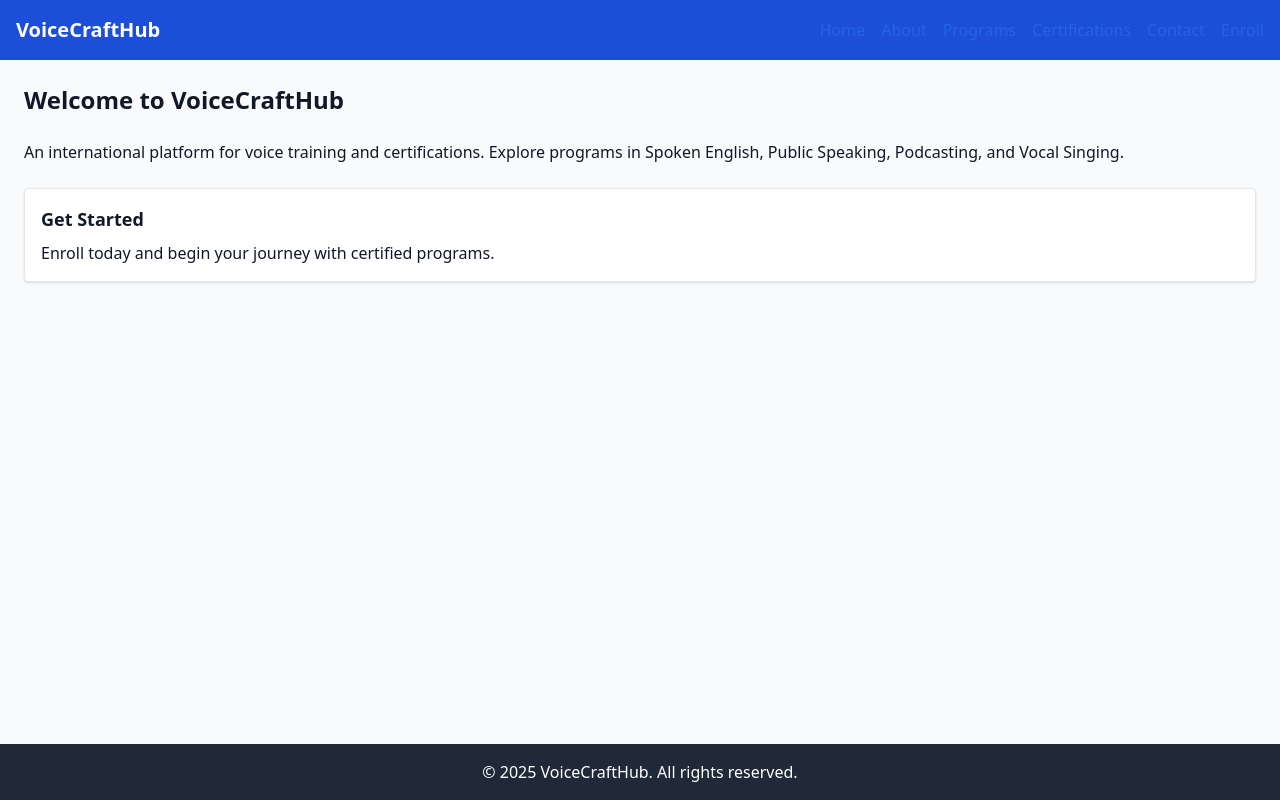
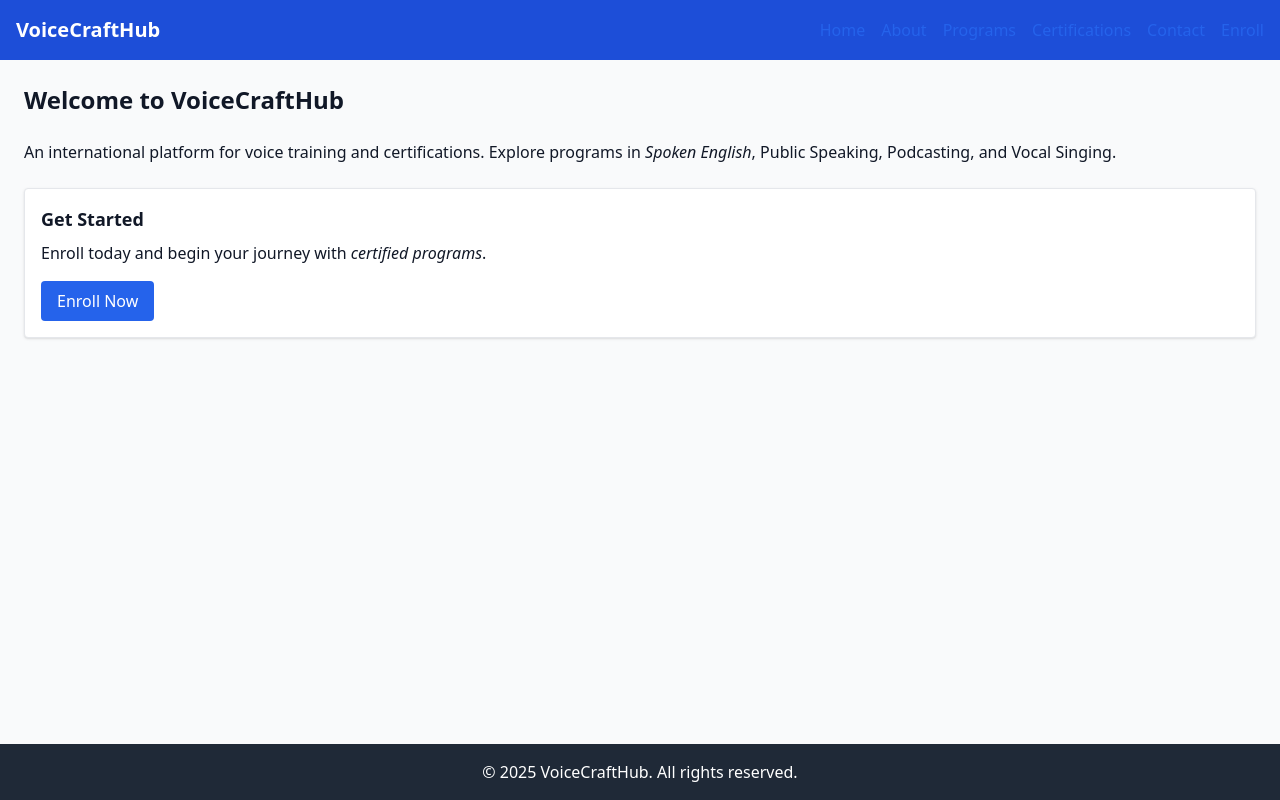
Before and after one commit to ryangel3/VoiceCraftHub, a React (Vite) app: page / in a window 1280 px wide. Built offline with nearby package versions, Linux system fonts and the light colour scheme.

Commit message:
Fix Card import path to UI folder

```diff
--- a/src/pages/Home.tsx
+++ b/src/pages/Home.tsx
@@ -1,19 +1,29 @@
-import React from 'react'
-import Card from '../components/ui/card'
+import { useNavigate } from 'react-router-dom';
+import Card from '../components/UI/card'; // Adjust path if needed
 
 function Home() {
+  const navigate = useNavigate();
+
   return (
     <div className="space-y-6">
-      <h2 className="text-2xl font-bold">Welcome to VoiceCraftHub</h2>
+      <h1 className="text-2xl font-bold">Welcome to VoiceCraftHub</h1>
       <p>
         An international platform for voice training and certifications.
-        Explore programs in Spoken English, Public Speaking, Podcasting, and Vocal Singing.
+        Explore programs in <em>Spoken English</em>, Public Speaking, Podcasting, and Vocal Singing.
       </p>
       <Card title="Get Started">
-        <p>Enroll today and begin your journey with certified programs.</p>
+        <p className="mb-4">
+          Enroll today and begin your journey with <em>certified programs</em>.
+        </p>
+        <button
+          onClick={() => navigate('/enroll')}
+          className="bg-blue-600 text-white px-4 py-2 rounded hover:bg-blue-700 transition"
+        >
+          Enroll Now
+        </button>
       </Card>
     </div>
-  )
+  );
 }
 
-export default Home
+export default Home;
```
Also changed, not shown: package.json (+7 -7 lines), 6 other files (tests, documents, lock files or other folders).
